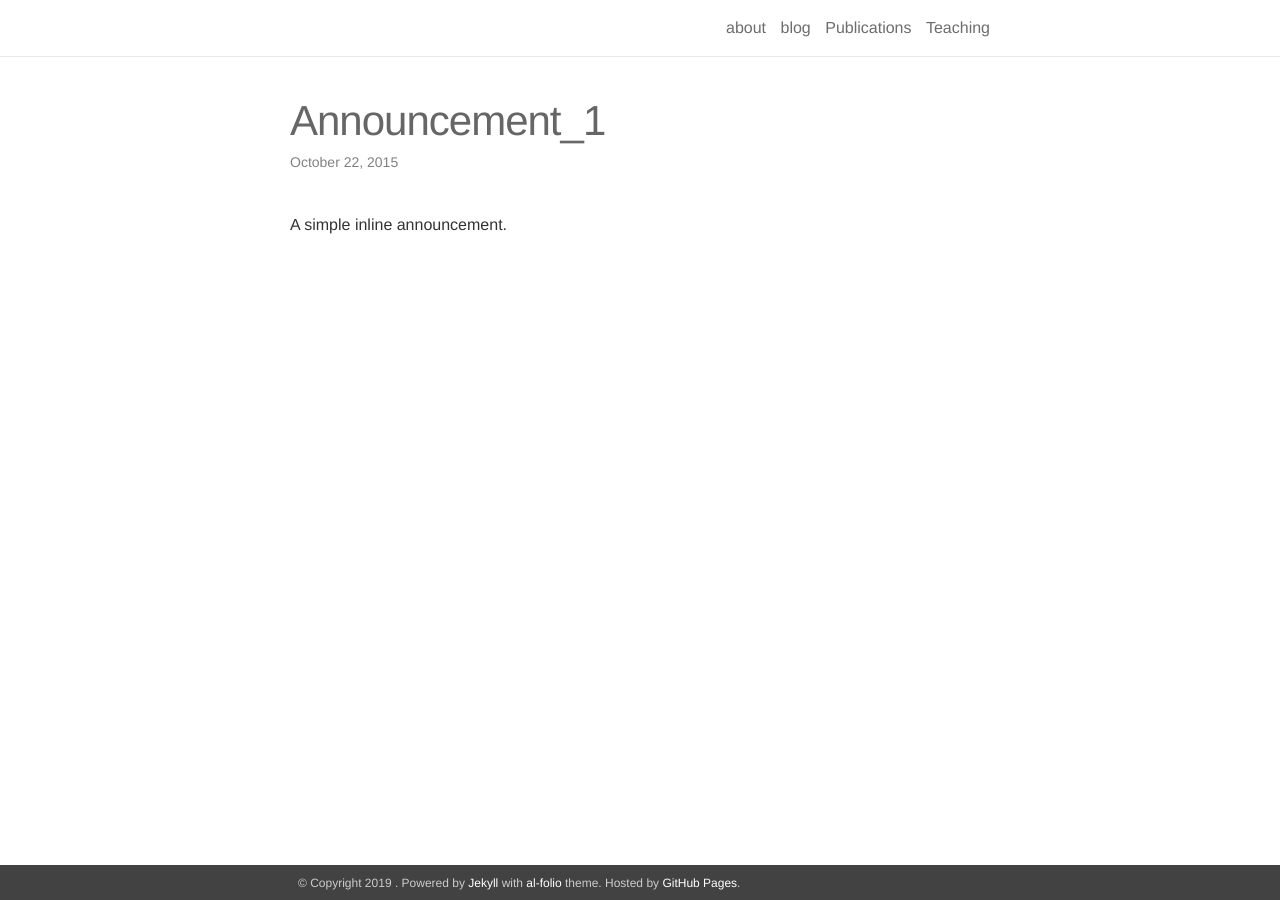
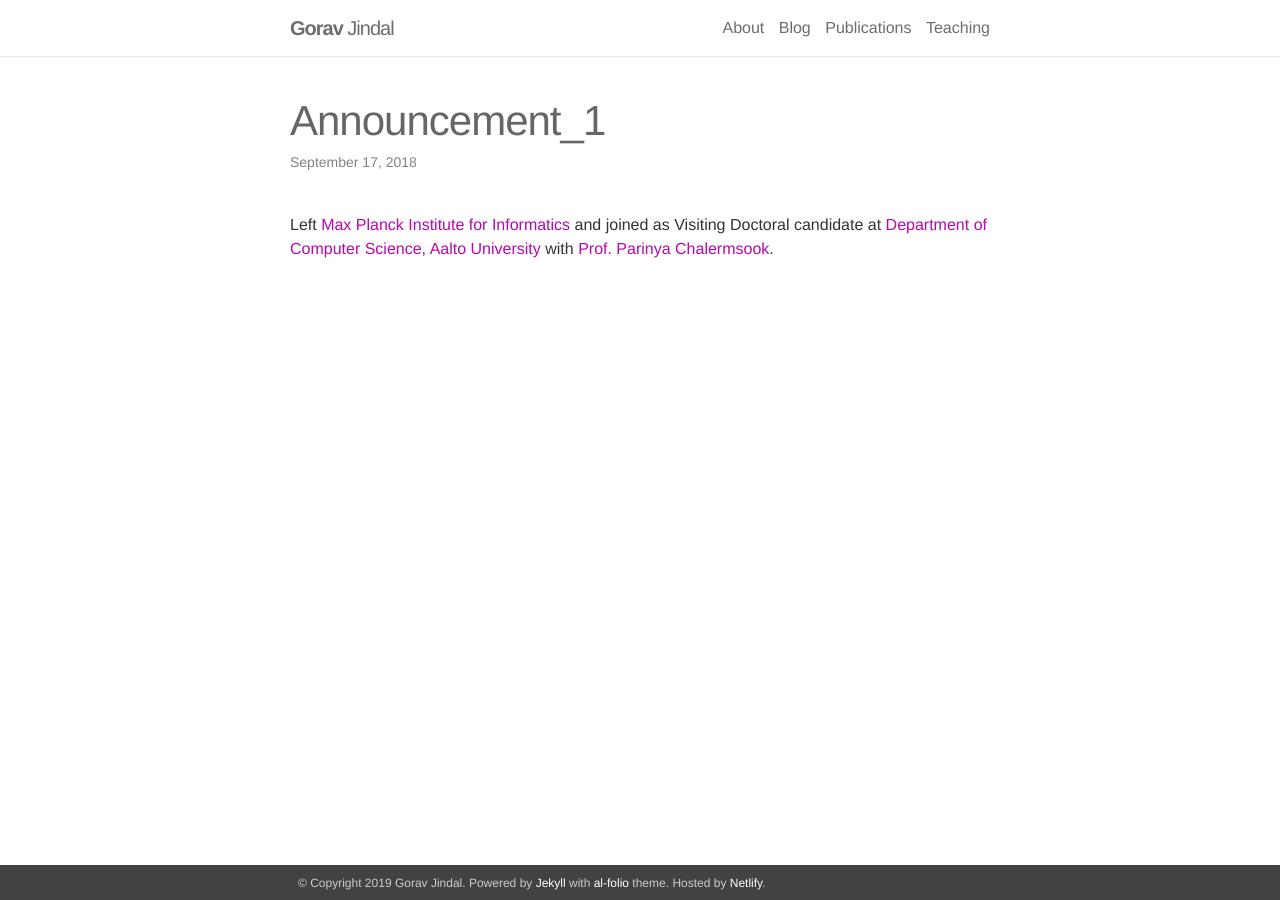
Before and after one commit to goravjindal/websitesource, a Jekyll site: the page built from _news/announcement_1.md, in a window 1280 px wide. Built offline with Jekyll 4.4.1, drawn with Linux system fonts in a browser that asks for light colours; nearby versions of some CDN libraries.

Commit message:
changes by gorav

```diff
--- a/_config.yml
+++ b/_config.yml
@@ -1,13 +1,14 @@
 # -----------------------------------------------------------------------------
 # Site settings
 # -----------------------------------------------------------------------------
+name: Gorav Jindal
 title: Gorav Jindal
 email: gorav.jindal@gmail.com
 description: > # this means to ignore newlines until "url:"
   Gorav Jindal's personal and academic webpage.
 footer_text: >
   Powered by <a href="http://jekyllrb.com/" target="_blank">Jekyll</a> with <a href="https://github.com/alshedivat/al-folio">al-folio</a> theme.
-  Hosted by <a href="https://pages.github.com/" target="_blank">GitHub Pages</a>.
+  Hosted by <a href="https://www.netlify.com/" target="_blank">Netlify</a>.
 
 url:  # the base hostname & protocol for your site
 baseurl: # the subpath of your site, e.g. /blog/
--- a/_includes/header.html
+++ b/_includes/header.html
@@ -23,10 +23,10 @@
 
       <div class="trigger">
         <!-- About -->
-        <a class="page-link" href="{{ site.baseurl | prepend: site.url }}/">about</a>
+        <a class="page-link" href="{{ site.baseurl | prepend: site.url }}/">About</a>
 
         <!-- Blog -->
-        <a class="page-link" href="{{ '/blog/' | prepend: site.baseurl | prepend: site.url }}">blog</a>
+        <a class="page-link" href="{{ '/blog/' | prepend: site.baseurl | prepend: site.url }}">Blog</a>
 
         <!-- Pages -->
         {% for page in site.pages %}
--- a/_news/announcement_1.md
+++ b/_news/announcement_1.md
@@ -1,7 +1,7 @@
 ---
 layout: post
-date: 2015-10-22 15:59:00-0400
+date: 2018-09-17 15:59:00-0400
 inline: true
 ---
 
-A simple inline announcement.
+Left [Max Planck Institute for Informatics](https://www.mpi-inf.mpg.de/departments/algorithms-complexity/) and joined as Visiting Doctoral candidate at [Department of Computer Science, Aalto University](https://www.aalto.fi/department-of-computer-science) with [Prof. Parinya Chalermsook](https://sites.google.com/site/parinyachalermsook/home).
```
Also changed, not shown: _news/announcement_2.md (deleted, +0 -31 lines), _news/announcement_3.md (deleted, +0 -7 lines).
